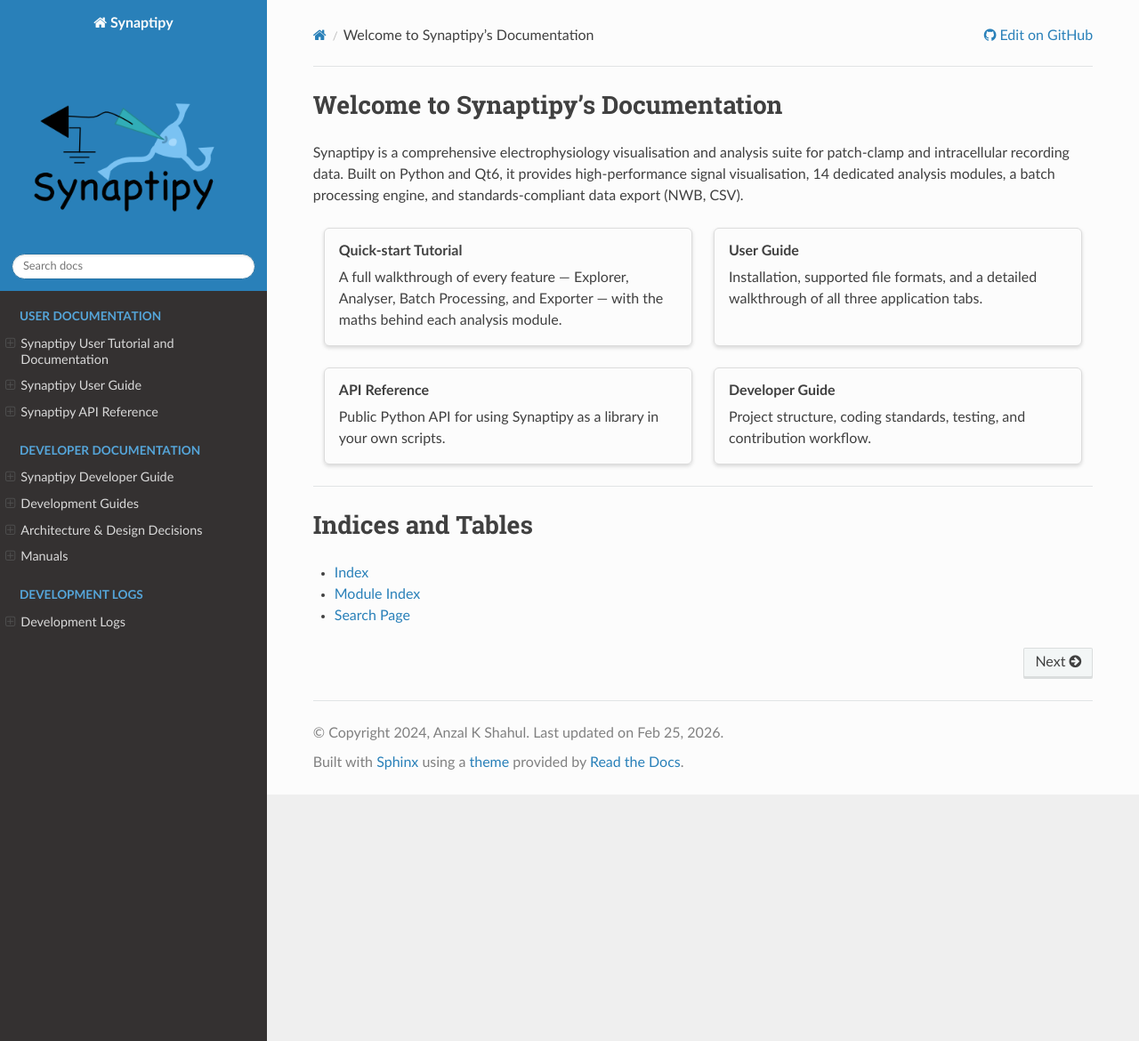
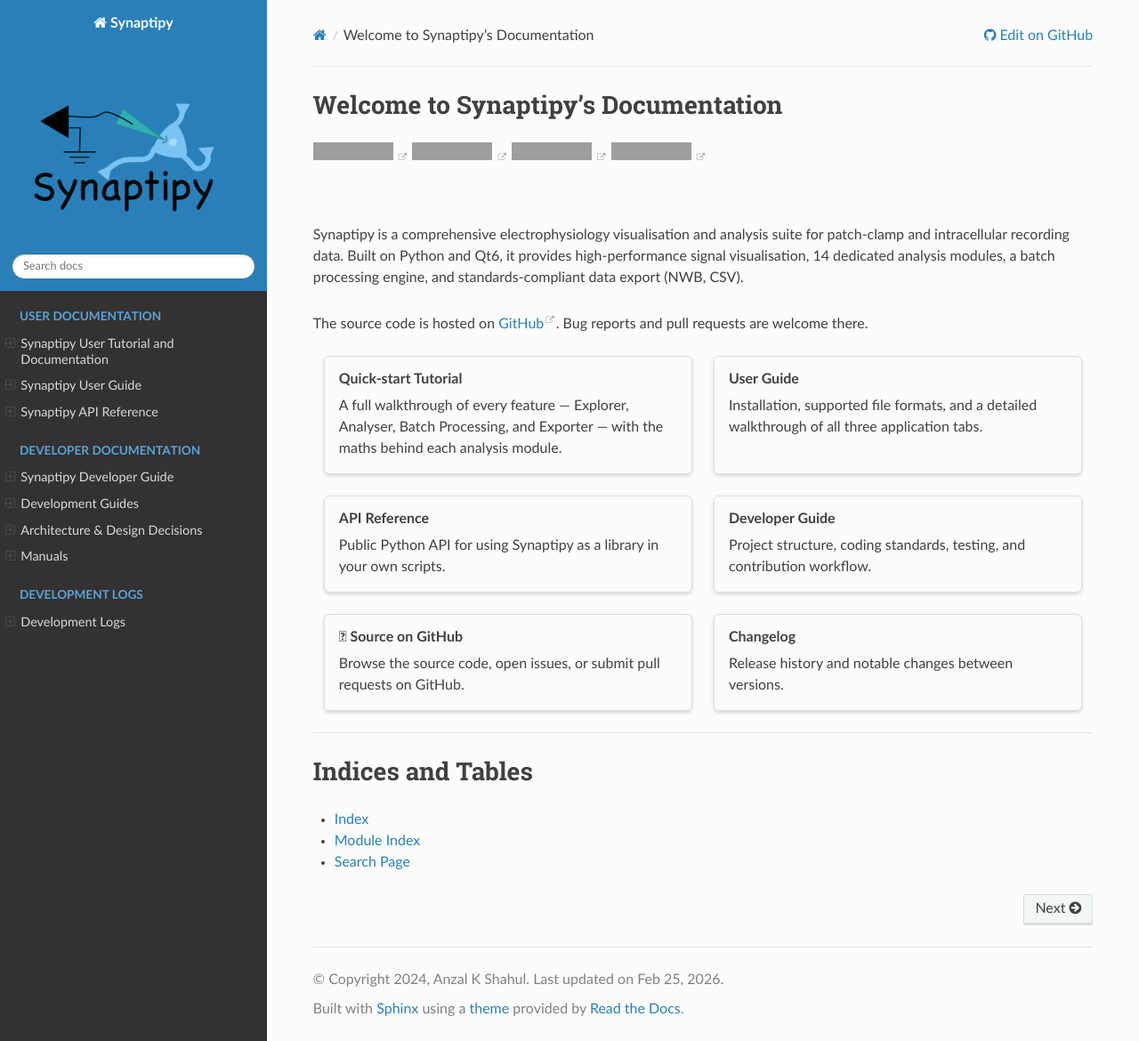
Before and after one commit to anzalks/synaptipy, a Sphinx documentation site: the page built from docs/index.rst, in a window 1280 px wide and 1170 px high. Shown: the whole window at 89% size. Built offline with Sphinx 7.4.7 and the Read the Docs theme 3.1.0, drawn with Linux system fonts in a browser that asks for light colours; grey boxes are pictures that could not be loaded.

Commit message:
docs: enhance README and index.rst with additional documentation links and badges

```diff
--- a/docs/index.rst
+++ b/docs/index.rst
@@ -3,10 +3,31 @@
 Welcome to Synaptipy's Documentation
 ======================================
 
+.. image:: https://img.shields.io/badge/source-GitHub-181717?logo=github&logoColor=white
+   :target: https://github.com/anzalks/synaptipy
+   :alt: GitHub repository
+
+.. image:: https://img.shields.io/badge/python-3.10%2B-blue?logo=python&logoColor=white
+   :target: https://www.python.org/
+   :alt: Python 3.10+
+
+.. image:: https://img.shields.io/badge/license-AGPL--3.0-blue
+   :target: https://github.com/anzalks/synaptipy/blob/main/LICENSE
+   :alt: License: AGPL-3.0
+
+.. image:: https://github.com/anzalks/synaptipy/actions/workflows/test.yml/badge.svg?branch=main
+   :target: https://github.com/anzalks/synaptipy/actions/workflows/test.yml
+   :alt: CI status
+
+|
+
 Synaptipy is a comprehensive electrophysiology visualisation and analysis suite for
 patch-clamp and intracellular recording data. Built on Python and Qt6, it provides
 high-performance signal visualisation, 14 dedicated analysis modules, a batch
 processing engine, and standards-compliant data export (NWB, CSV).
+
+The source code is hosted on `GitHub <https://github.com/anzalks/synaptipy>`_.
+Bug reports and pull requests are welcome there.
 
 .. grid:: 2
 
@@ -37,6 +58,20 @@
       :link-type: doc
 
       Project structure, coding standards, testing, and contribution workflow.
+
+.. grid:: 2
+
+   .. grid-item-card:: :fab:`github` Source on GitHub
+      :link: https://github.com/anzalks/synaptipy
+      :link-type: url
+
+      Browse the source code, open issues, or submit pull requests on GitHub.
+
+   .. grid-item-card:: Changelog
+      :link: https://github.com/anzalks/synaptipy/blob/main/CHANGELOG.md
+      :link-type: url
+
+      Release history and notable changes between versions.
 
 ----
 
```
Also changed, not shown: README.md (+11 -1 lines).
